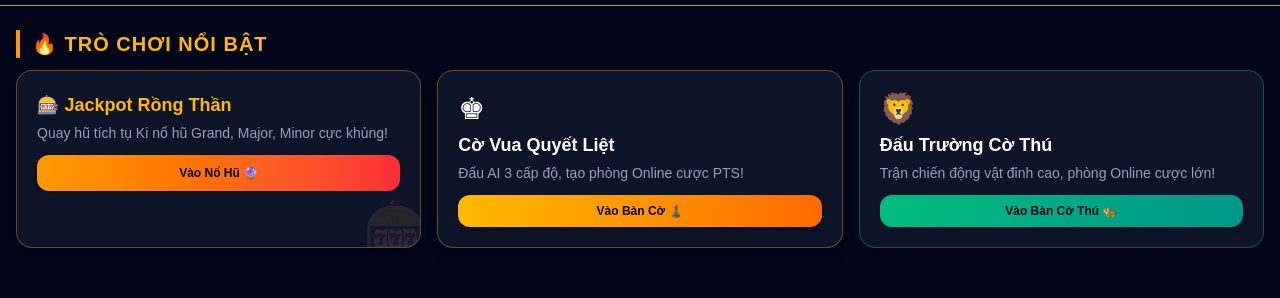
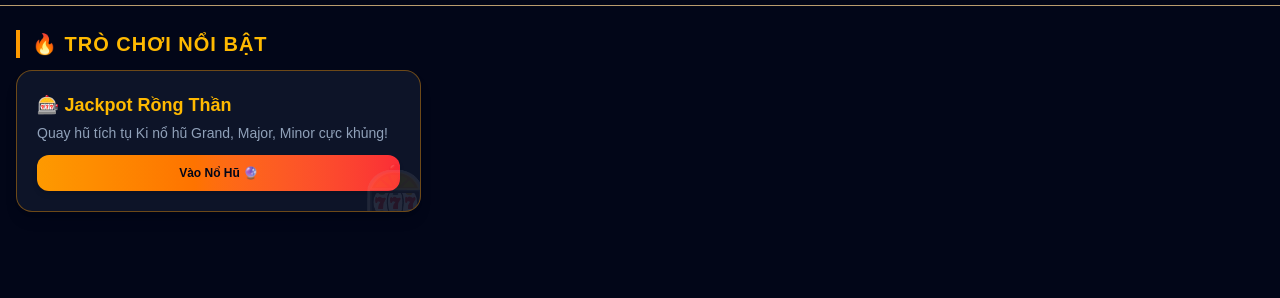
Before and after one commit to hoangphu-vgl/game-center, a Next.js app: page / in a window 1280 px wide. Shown: the part 351-649 px from the top of the page. Built offline with nearby package versions, Linux system fonts and the light colour scheme; no server answers; the database is empty; grey boxes are pictures that could not be loaded.

Commit message:
Clean up code: remove firebase, chess, shop, vongquay

```diff
--- a/app/page.tsx
+++ b/app/page.tsx
@@ -31,22 +31,23 @@ export default function Home() {
   useEffect(() => {
     async function initUserSession() {
       try {
-        const { data: { user } } = await supabase.auth.getUser();
-        setUser(user);
+        const { data: { session } } = await supabase.auth.getSession();
+        const currentUser = session?.user || null;
+        setUser(currentUser);
 
-        if (user) {
+        if (currentUser) {
           const { data: profile } = await supabase
             .from("profiles")
             .select("*")
-            .eq("id", user.id)
+            .eq("id", currentUser.id)
             .single();
 
           if (!profile) {
             const initialData = {
-              id: user.id,
-              email: user.email || "",
-              full_name: user.user_metadata?.full_name || "Chiến Binh Saiyan",
-              avatar_url: user.user_metadata?.avatar_url || "",
+              id: currentUser.id,
+              email: currentUser.email || "",
+              full_name: currentUser.user_metadata?.full_name || "Chiến Binh Saiyan",
+              avatar_url: currentUser.user_metadata?.avatar_url || "",
               balance: 1000,
               lucky_spins: 3,
               last_check_in: "",
@@ -269,7 +270,7 @@ export default function Home() {
           </div>
         </section>
 
-        {/* Danh Sách Game Cốt Lõi */}
+        {/* Danh Sách Game Cốt Lõi (Chỉ giữ lại Jackpot) */}
         <main className="max-w-7xl mx-auto px-3 sm:px-4 py-6 space-y-8">
           <section className="space-y-3">
             <div className="flex items-center gap-2 border-l-4 border-amber-500 pl-3">
@@ -287,30 +288,6 @@ export default function Home() {
                 <p className="text-slate-400 text-xs sm:text-sm mt-1">Quay hũ tích tụ Ki nổ hũ Grand, Major, Minor cực khủng!</p>
                 <div className="mt-3 bg-gradient-to-r from-amber-500 to-red-500 text-slate-950 font-black py-2.5 px-3 rounded-xl text-center text-xs shadow-md">
                   Vào Nổ Hũ 🔮
-                </div>
-              </Link>
-
-              <Link
-                href="/chess"
-                className="bg-slate-900/90 border border-amber-500/40 rounded-2xl p-5 active:scale-[0.98] transition block shadow-lg"
-              >
-                <div className="text-3xl mb-1">♚</div>
-                <h3 className="font-black text-lg text-white">Cờ Vua Quyết Liệt</h3>
-                <p className="text-slate-400 text-xs sm:text-sm mt-1">Đấu AI 3 cấp độ, tạo phòng Online cược PTS!</p>
-                <div className="mt-3 bg-gradient-to-r from-amber-400 to-orange-500 text-slate-950 font-black py-2 px-3 rounded-xl text-center text-xs shadow-md">
-                  Vào Bàn Cờ ♟️
-                </div>
-              </Link>
-
-              <Link
-                href="/chessthu"
-                className="bg-slate-900/90 border border-emerald-500/40 rounded-2xl p-5 active:scale-[0.98] transition block shadow-lg"
-              >
-                <div className="text-3xl mb-1">🦁</div>
-                <h3 className="font-black text-lg text-white">Đấu Trường Cờ Thú</h3>
-                <p className="text-slate-400 text-xs sm:text-sm mt-1">Trận chiến động vật đỉnh cao, phòng Online cược lớn!</p>
-                <div className="mt-3 bg-gradient-to-r from-emerald-500 to-teal-600 text-slate-950 font-black py-2 px-3 rounded-xl text-center text-xs shadow-md">
-                  Vào Bàn Cờ Thú 🐅
                 </div>
               </Link>
             </div>
```
